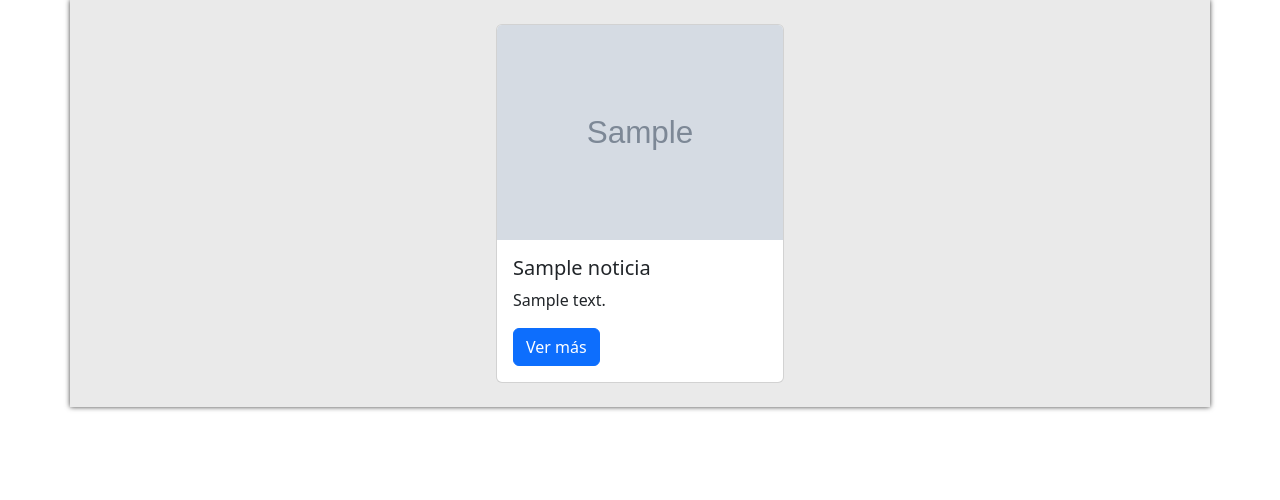
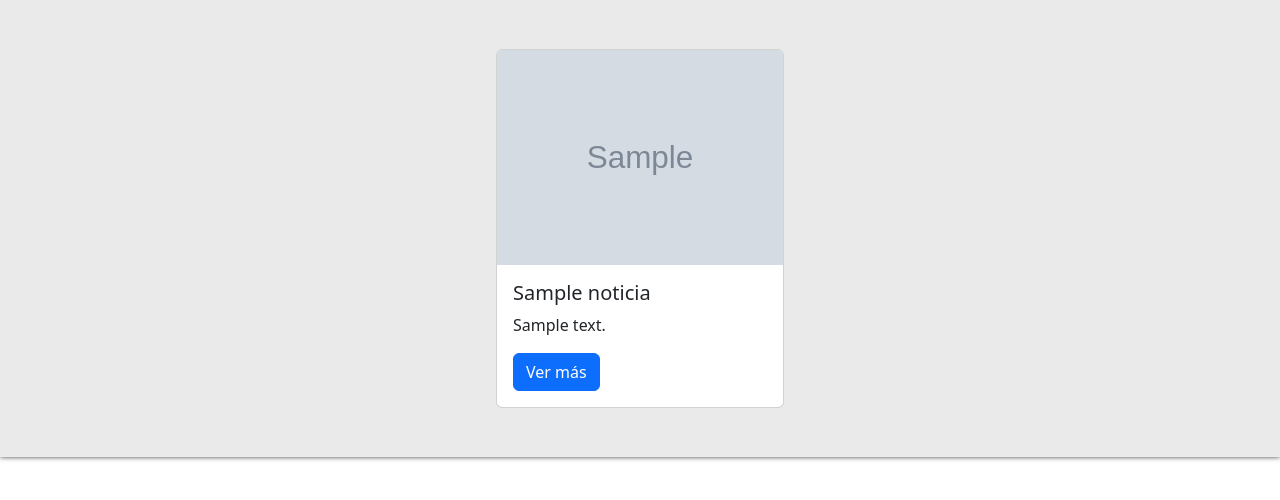
Before and after one commit to RomanKornyeyev/Django, a Django app: page /noticias/ in a window 1280 px wide. Shown: the top 500 px of the page. Run offline with Django 4.2, Linux system fonts and the light colour scheme; tables that the repository leaves empty hold one stand-in row (values such as "Sample post"); grey boxes marked "Sample" are stand-in pictures.

Commit message:
unificados estilos generales

```diff
--- a/dawnoticiero/dawnoticiero/templates/dawnoticiero/base.html
+++ b/dawnoticiero/dawnoticiero/templates/dawnoticiero/base.html
@@ -10,9 +10,13 @@
     <script src="https://cdn.jsdelivr.net/npm/@popperjs/core@2.11.6/dist/umd/popper.min.js" defer=""></script>
     <script src="https://cdn.jsdelivr.net/npm/bootstrap@5.3.0-alpha1/dist/js/bootstrap.min.js" defer=""></script>
     {% block styles %}{% endblock %}
+    <style>
+        .main{margin: 0 auto; padding: 25px; background-color: #eaeaea; box-shadow: 0px 0px 5px 0px rgba(0,0,0,0.75);}
+        .limit-width{max-width: 1350px;}
+    </style>
 </head>
 <body>
-    <main>
+    <main class="main limit-width">
         {% block content %}{% endblock %}
     </main>
 </body>
--- a/dawnoticiero/noticias/templates/noticias/index.html
+++ b/dawnoticiero/noticias/templates/noticias/index.html
@@ -5,7 +5,7 @@
 {% endblock %}
 
 {% block content %}
-    <div class="container d-flex flex-wrap align-items-center justify-content-center gap-4 p-4" style="background-color: #eaeaea; box-shadow: 0px 0px 5px 0px rgba(0,0,0,0.75);">
+    <div class="container d-flex flex-wrap align-items-center justify-content-center gap-4 p-4">
         {% for noticia in noticiasTemplate %}
             <div class="card" style="width: 18rem;">
                 <img class="card-img-top" src="{{ noticia.foto1.url }}" alt="Card image cap">
```
